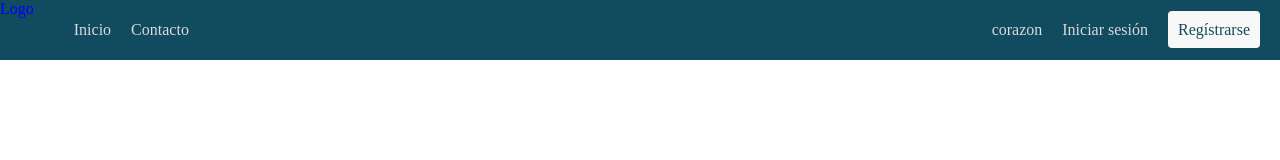
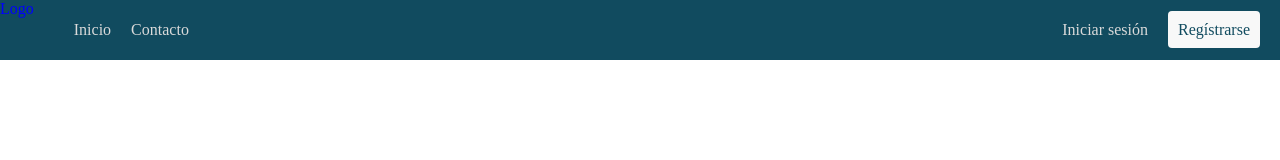
Before and after one commit to camiloVelandia/sleepSharingApp, a React app: page / in a window 1280 px wide. Shown: the top 160 px of the page. Built offline with nearby package versions, Linux system fonts and the light colour scheme.

Commit message:
icons remove

```diff
--- a/package.json
+++ b/package.json
@@ -18,10 +18,6 @@
   "author": "Camilo Velandia @xander_dev",
   "license": "MIT",
   "dependencies": {
-    "@fortawesome/fontawesome-svg-core": "^1.2.29",
-    "@fortawesome/free-brands-svg-icons": "^5.13.1",
-    "@fortawesome/free-solid-svg-icons": "^5.13.1",
-    "@fortawesome/react-fontawesome": "^0.1.11",
     "react": "16.13.1",
     "react-dom": "16.13.1",
     "styled-components": "^5.1.1"
--- a/public/index.html
+++ b/public/index.html
@@ -1,8 +1,8 @@
 <!DOCTYPE html>
 <html lang="en">
   <head>
-        <meta charset="UTF-8">
-        <meta name="viewport" content="width=device-width, initial-scale=1.0">
+    <meta charset="UTF-8" />
+    <meta name="viewport" content="width=device-width, initial-scale=1.0" />
     <title>Template</title>
   </head>
   <body>
--- a/src/components/Header/index.js
+++ b/src/components/Header/index.js
@@ -1,4 +1,5 @@
 import React from 'react';
+
 import {TopNavbar, Menu, Ul, A} from './styles'
 
 const Header = () => {
@@ -16,9 +17,7 @@
             </li>
           </Ul>
           <Ul>
-            <li>
-              corazon
-            </li>
+            <li />
             <li>
               Iniciar sesión
             </li>
@@ -27,6 +26,7 @@
             </li>
           </Ul>
         </Menu>
+        <span />
       </TopNavbar>
     </>
   )
--- a/src/container/App.jsx
+++ b/src/container/App.jsx
@@ -1,7 +1,6 @@
 import React from 'react';
 import '../styles/main.scss';
 import  GlobalStyle  from '../GlobalStyles'
-
 import  Header  from '../components/Header'
 
 const App = () => {
```
Also changed, not shown: 1 other file (tests, documents, lock files or other folders). Lines whose indentation alone changed are shown as unchanged.
